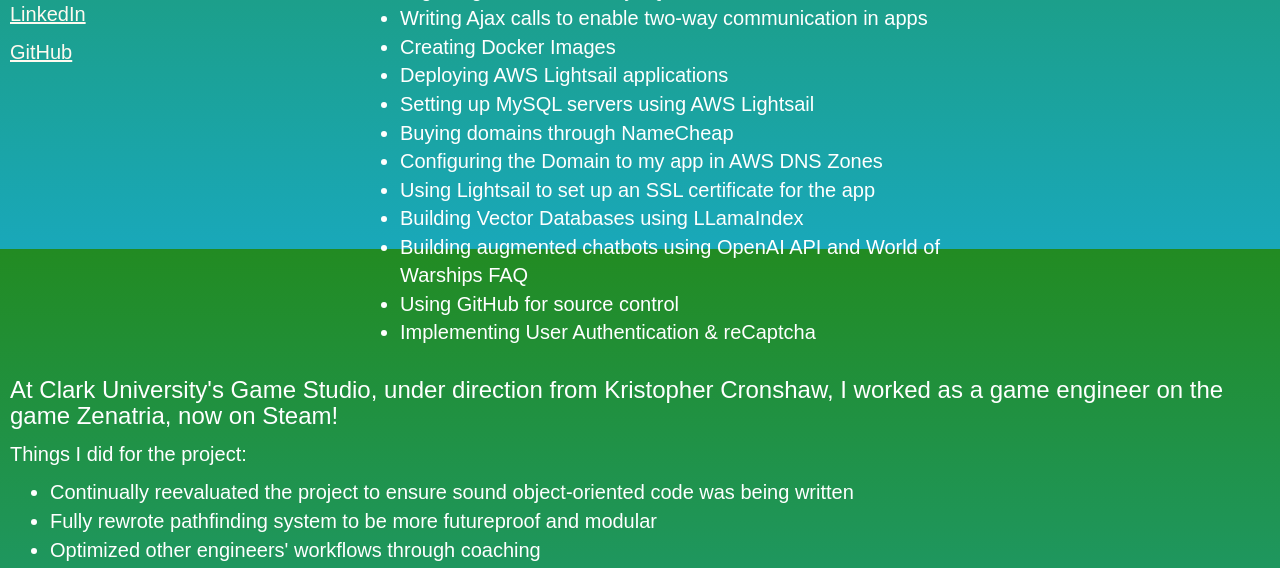
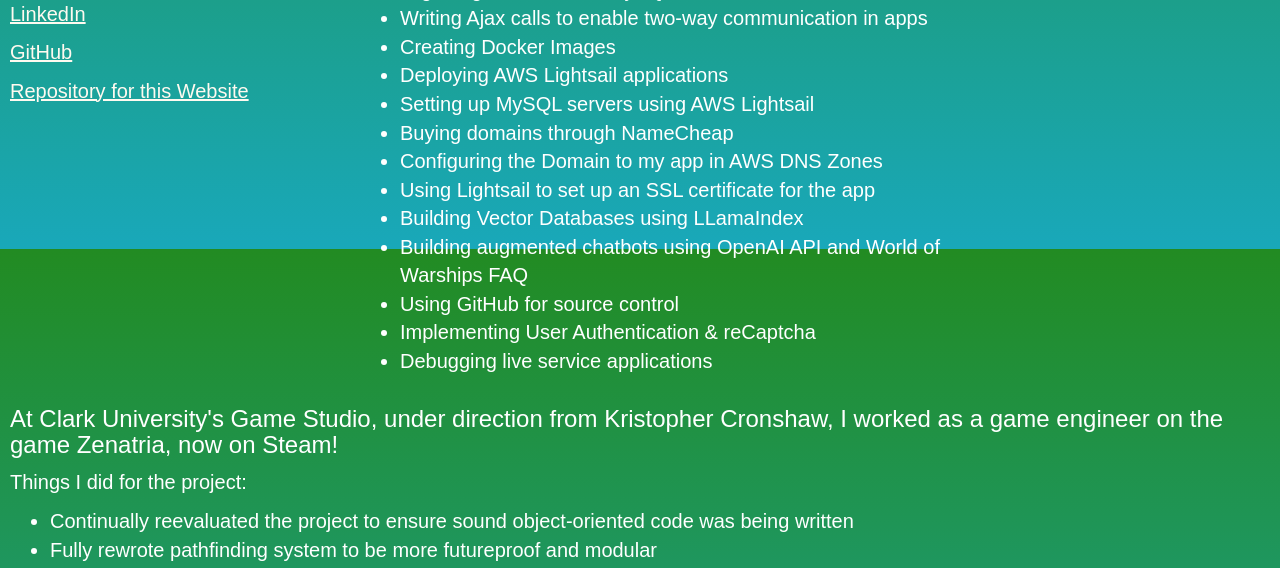
Before and after one commit to joeressler/hubapp_public, a Flask app: page / in a window 1280 px wide. Shown: the part 551-1119 px from the top of the page. Run offline with Flask 3, Linux system fonts and the light colour scheme; parts of the project's set-up code (start-up, migrations or seed data) failed here and were passed over; some libraries are stand-ins or nearby versions.

Commit message:
Adding to portfolio.html

```diff
--- a/ui/portfolio/templates/portfolio.html
+++ b/ui/portfolio/templates/portfolio.html
@@ -13,6 +13,7 @@
         <p><a href="{{ url_for('static', filename='Ressler_Joseph_Resume.pdf')}}">Download my Resume</a></p>
         <p><a href="https://www.linkedin.com/in/joseph-ressler/" target="_blank">LinkedIn</a></p>
         <p><a href="https://github.com/joeressler?tab=repositories" target="_blank">GitHub</a></p>
+        <p><a href="https://github.com/joeressler/hubapp_public" target="_blank">Repository for this Website</a></p>
     </div>
     <div id="intro" style="float:left; width:700px; padding-left:50px;">
 
@@ -37,6 +38,7 @@
                 <li>Building augmented chatbots using OpenAI API and World of Warships FAQ</li>
                 <li>Using GitHub for source control</li>
                 <li>Implementing User Authentication & reCaptcha</li>
+                <li>Debugging live service applications</li>
             </ul>
         </section>
     </div>
```
